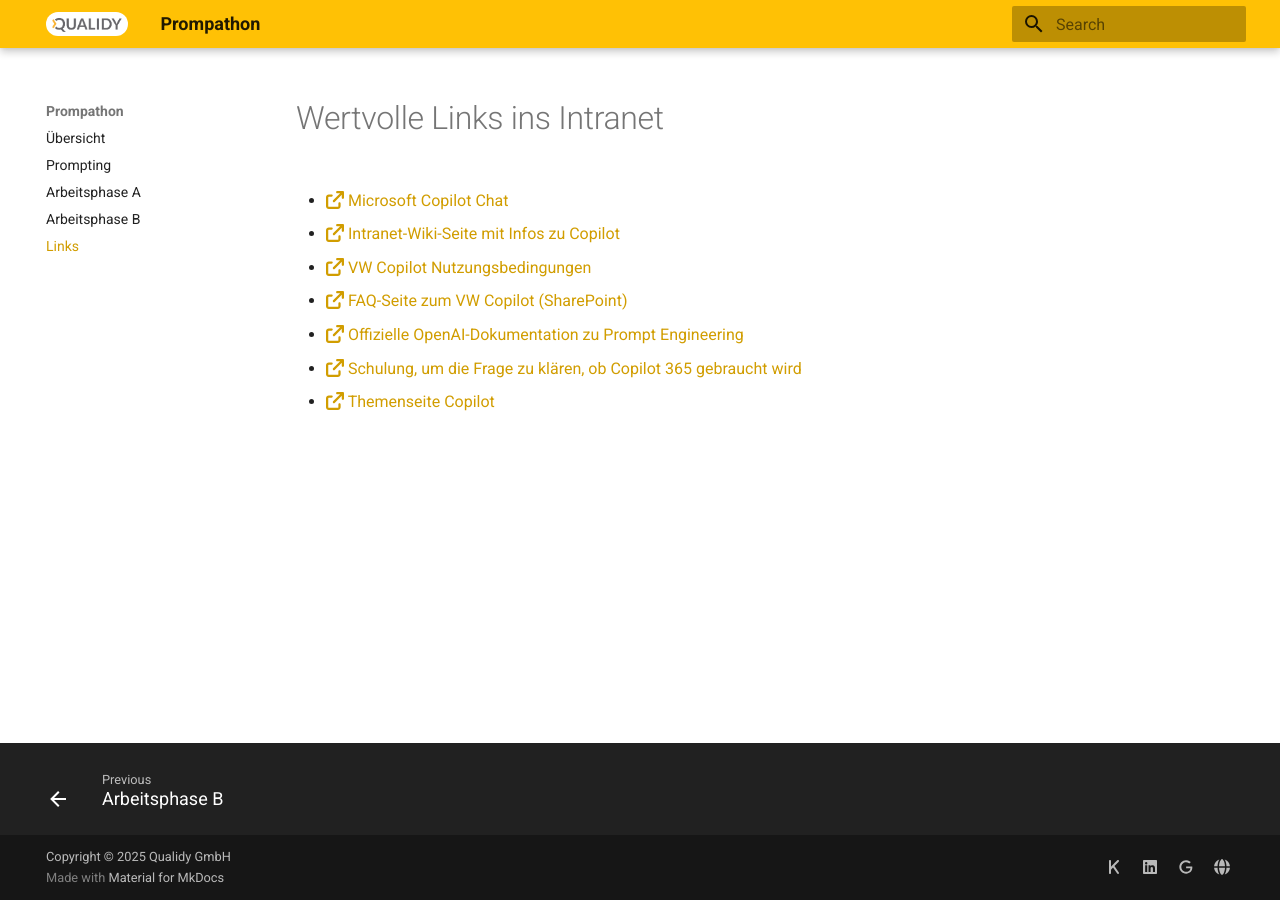
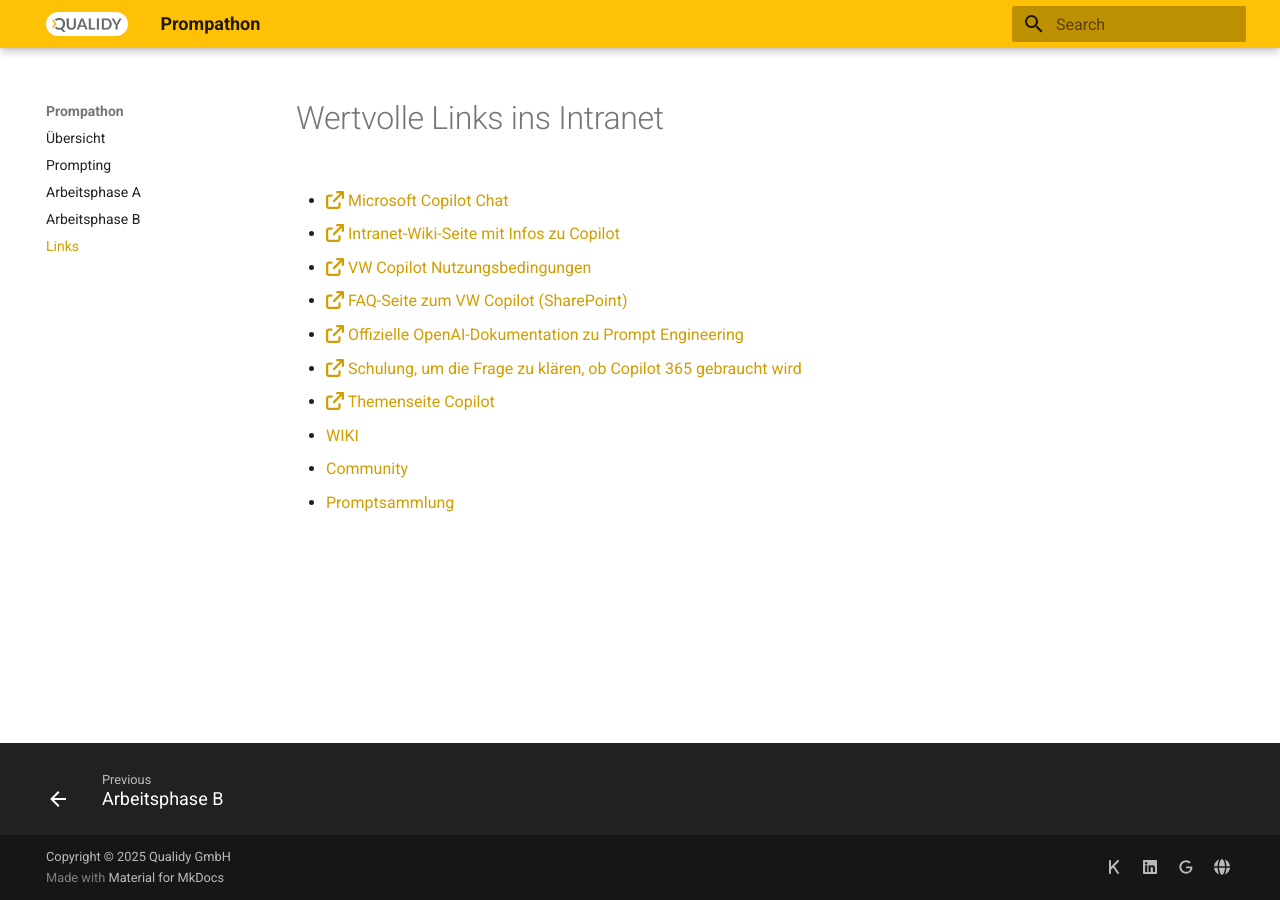
Before and after one commit to Qualidy/wiki-promtathon, an MkDocs documentation site: the page built from docs/content/links.md, in a window 1280 px wide. Built offline with MkDocs 1.6.1 and Material for MkDocs 9.7.7, drawn with Linux system fonts in a browser that asks for light colours.

Commit message:
weitere Links hinzugefügt

```diff
--- a/docs/content/links.md
+++ b/docs/content/links.md
@@ -13,3 +13,9 @@
 - [:fontawesome-solid-external-link: Schulung, um die Frage zu klären, ob Copilot 365 gebraucht wird](https://volkswagen-net.de/wikis/spaces/wbit/pages/5845582630/Microsoft+Copilot+f%C3%BCr+Microsoft+365+Brauche+ich+das){ target=_blank rel="noopener noreferrer" }
 
 - [:fontawesome-solid-external-link: Themenseite Copilot](https://volkswagen-net.de/wikis/spaces/wbit/pages/6083380794/Themenseite+Copilot){ target=_blank rel="noopener noreferrer" }
+
+- [WIKI](https://volkswagen-net.de/wikis/spaces/wbit/pages/6083380794/Themenseite+Copilot)
+
+- [Community](https://engage.cloud.microsoft/main/org/volkswagengroup.onmicrosoft.com/groups/eyJfdHlwZSI6Ikdyb3VwIiwiaWQiOiIzODA1Mzk2MTcyOSJ9)
+
+- [Promptsammlung](https://volkswagengroup.sharepoint.com/sites/IPCommunicationCollaboration/SitePages/de/M365-Copilot-Promptsammlung.aspx)
```
